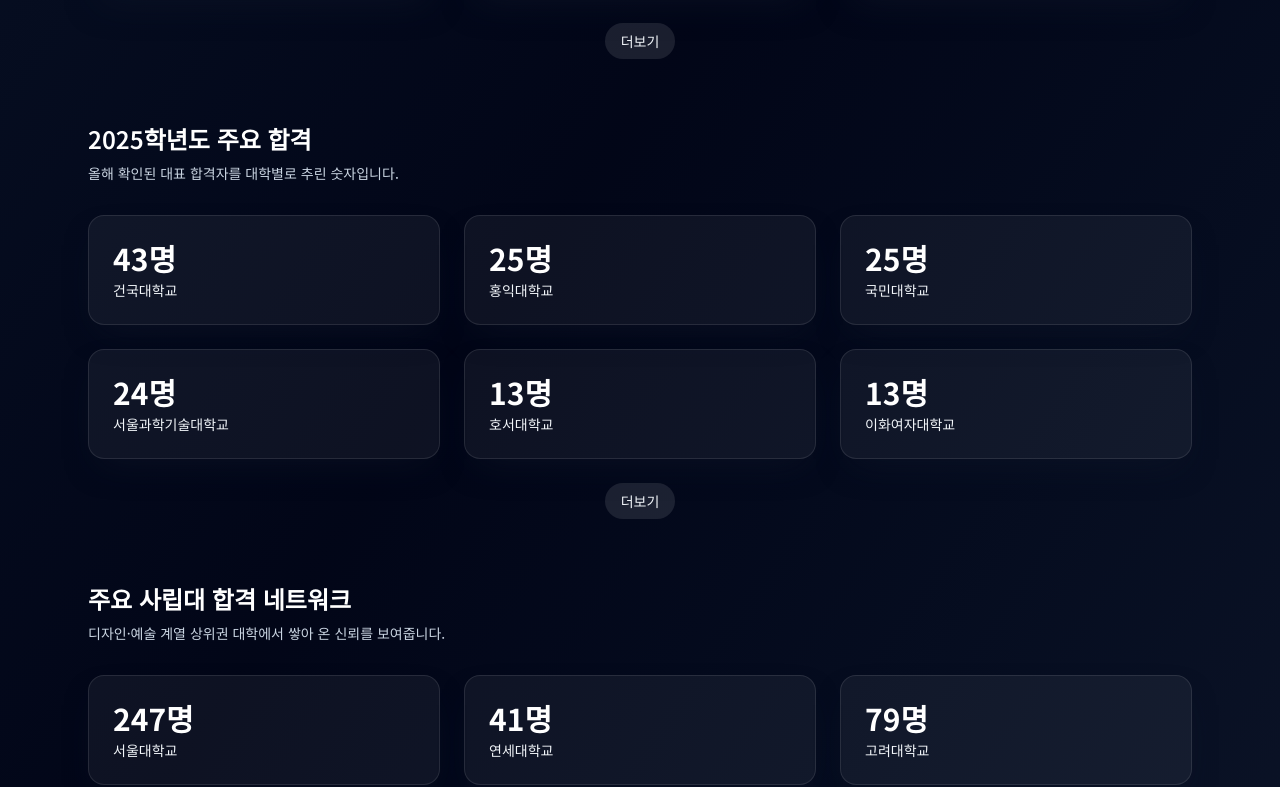
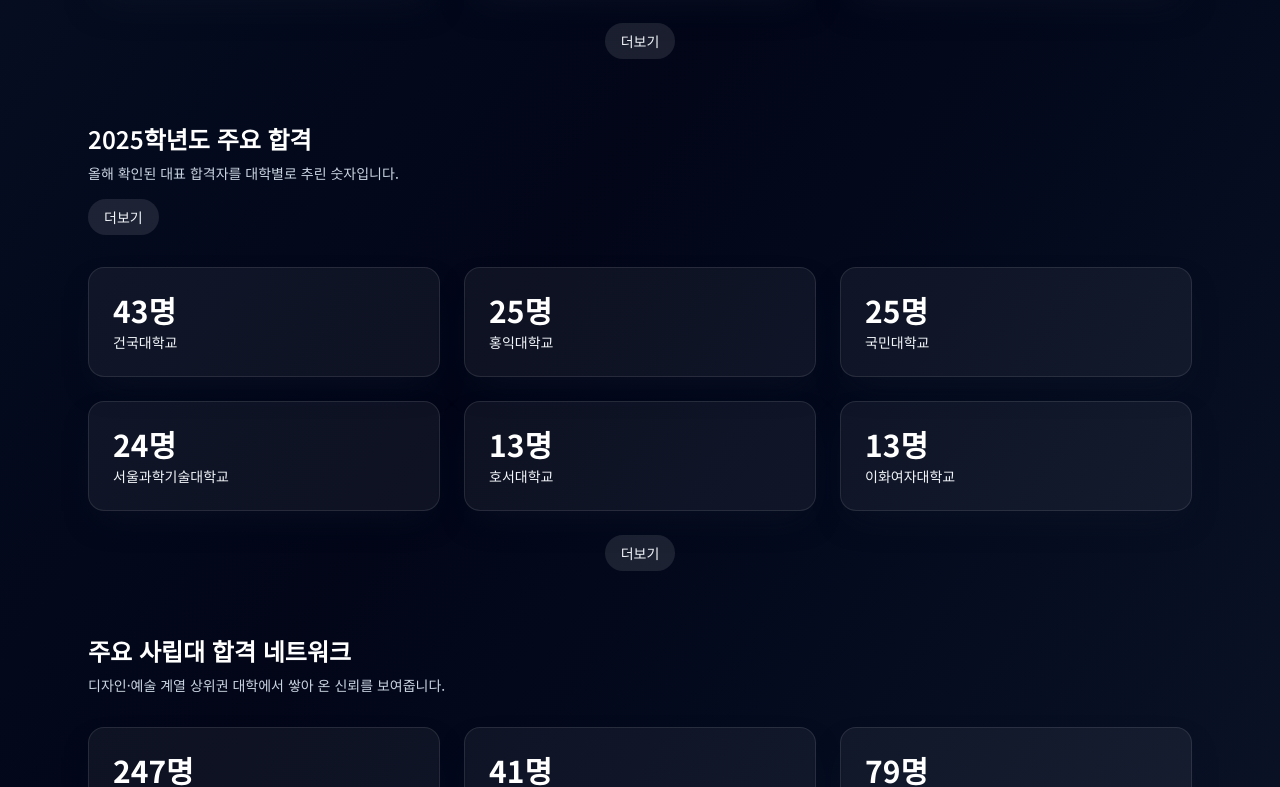
Before and after one commit to gyhan0223/modago, a Next.js app: page / in a window 1280 px wide. Shown: the part 2033-2820 px from the top of the page. Built offline with nearby package versions, Linux system fonts and the light colour scheme.

Commit message:
Add extra show more button for 2025 stats section

```diff
--- a/src/components/StatsCounter.tsx
+++ b/src/components/StatsCounter.tsx
@@ -15,6 +15,7 @@
   description: string;
   stats: Stat[];
   highlightStat?: Stat;
+  duplicateShowMore?: boolean;
 };
 
 function Counter({ to, run }: { to: number; run: boolean }) {
@@ -100,6 +101,7 @@
       {
         title: "2025학년도 주요 합격",
         description: "올해 확인된 대표 합격자를 대학별로 추린 숫자입니다.",
+        duplicateShowMore: true,
         stats: [
           { label: "건국대학교", value: 43, suffix: "명" },
           { label: "홍익대학교", value: 25, suffix: "명" },
@@ -205,6 +207,18 @@
                   <p className="mt-2 text-sm text-slate-300">
                     {section.description}
                   </p>
+                  {section.duplicateShowMore &&
+                  visibleCounts[sectionIndex] < section.stats.length ? (
+                    <div className="mt-4">
+                      <button
+                        type="button"
+                        onClick={() => showMore(sectionIndex)}
+                        className="px-4 py-2 rounded-full bg-white/10 hover:bg-white/20 transition text-sm font-medium text-slate-100"
+                      >
+                        더보기
+                      </button>
+                    </div>
+                  ) : null}
                 </div>
               </div>
 
```
